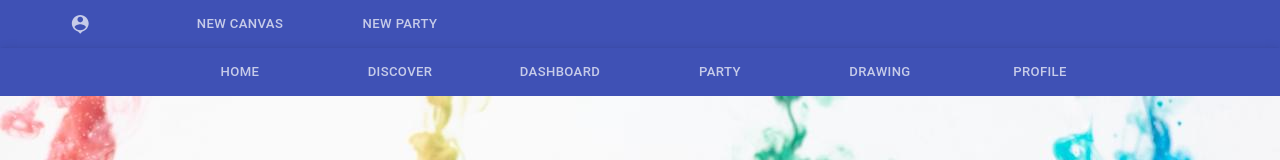
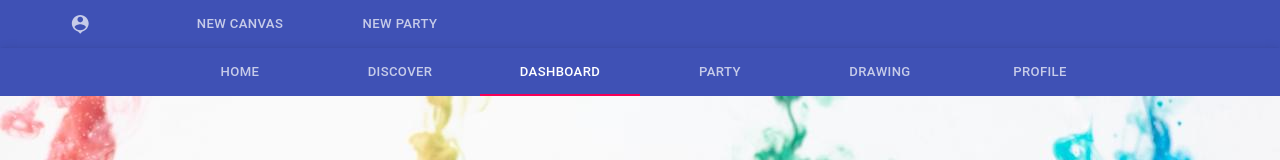
Before and after one commit to rt3115/canvasio2, a React (Create React App) app in the folder client-app/: page /#/Drawing in a window 1280 px wide. Shown: the top 160 px of the page. Built offline with nearby package versions, Linux system fonts and the light colour scheme.

Commit message:
tabs and drawing

```diff
--- a/client-app/src/components/Drawing.js
+++ b/client-app/src/components/Drawing.js
@@ -63,7 +63,6 @@ export const Drawing = ( { children }) => {
 
         return (
             <section style={sectionStyle}>
-            <body>
 
                 <script type="text/javascript" src="./js/canvas.js"></script>
 
@@ -88,7 +87,7 @@ export const Drawing = ( { children }) => {
                                 <option value="rect">Rectangle</option>
                             </select>
                         </p>
-                        <div class="btn-group">
+                        <div className="btn-group">
                             <Button className="w3-button w3-white w3-border" id="paint_button">Paint</Button>
                             <Button className="w3-button w3-white w3-border" id="eraser_button">Eraser</Button>
                             <Button className="w3-button w3-white w3-border" id="line_button">Line</Button>
@@ -96,7 +95,7 @@ export const Drawing = ( { children }) => {
                             <Button className="w3-button w3-white w3-border" id="increase_width_button">+</Button>
                             <Button className="w3-button w3-white w3-border" id="decrease_width_button">-</Button>
                             <div>
-                                <label for="colorPick"> Color Picker </label>
+                                <label htmlFor="colorPick"> Color Picker </label>
                                 <input type="color" id="colorPicker" />
                             </div>
                         </div>
@@ -110,8 +109,8 @@ export const Drawing = ( { children }) => {
 
                             <div id="canvasPlaceHolder">
                                 <div id="canvasHolder">
-                                       <canvas id="drawingCanvas" height="800" width="1020" class="w3-border">
-                                          <p class="noscript">We're sorry, this web application is currently not supported with your browser. Please use an alternate browser or download a supported <br />browser. Supported browsers: <a href="http://www.google.com/chrome">Google Chrome</a>, <a href="http://www.opera.com">Opera</a>, <a href="http://www.mozilla.com">Firefox</a>, <a href="http://www.apple.com/safari">Safari</a>, <br />and <a href="http://www.konqueror.org">Konqueror</a>. Also make sure your JavaScript is enabled.</p>
+                                       <canvas id="drawingCanvas" height="800" width="1020" className="w3-border">
+                                          <p className="noscript">We're sorry, this web application is currently not supported with your browser. Please use an alternate browser or download a supported <br />browser. Supported browsers: <a href="http://www.google.com/chrome">Google Chrome</a>, <a href="http://www.opera.com">Opera</a>, <a href="http://www.mozilla.com">Firefox</a>, <a href="http://www.apple.com/safari">Safari</a>, <br />and <a href="http://www.konqueror.org">Konqueror</a>. Also make sure your JavaScript is enabled.</p>
                                        </canvas>
                                 </div>
                             </div>
@@ -120,7 +119,6 @@ export const Drawing = ( { children }) => {
                     </Grid>
                 </Grid>
 
-            </body>
              </section >
             );
 
--- a/client-app/src/components/NavMenu.js
+++ b/client-app/src/components/NavMenu.js
@@ -13,6 +13,12 @@ import PersonPinIcon from '@material-ui/icons/PersonPin';
 import '../styles/NavMenu.css';
 
 export const NavMenu = ( {children } ) => {
+      const [value,  setValue] = React.useState(2);
+
+      const handleChange = (event, newValue) => {
+        setValue(newValue);
+      }
+
         return (
             <div>
                 <AppBar position="static">
@@ -23,7 +29,7 @@ export const NavMenu = ( {children } ) => {
                     </Tabs>
                 </AppBar>
                 <AppBar position="static" id="LowerAppBar">
-                    <Tabs centered>
+                    <Tabs centered value={value} onChange={handleChange}>
                         <Tab label="Home" href="#/" />
                         <Tab label="Discover" href="#/Discover" />
                         <Tab label="Dashboard" href="#/Dashboard" />
```
